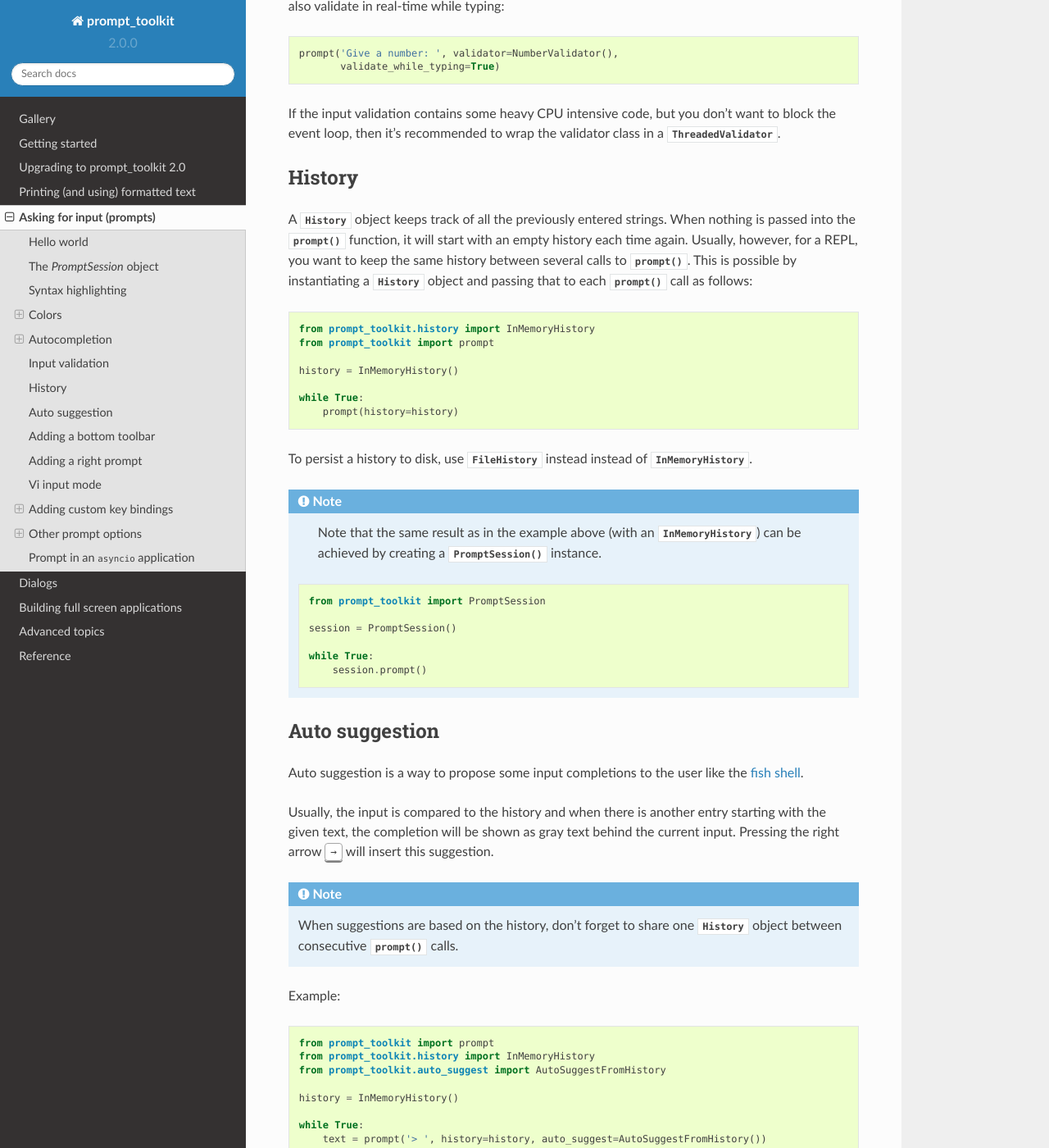
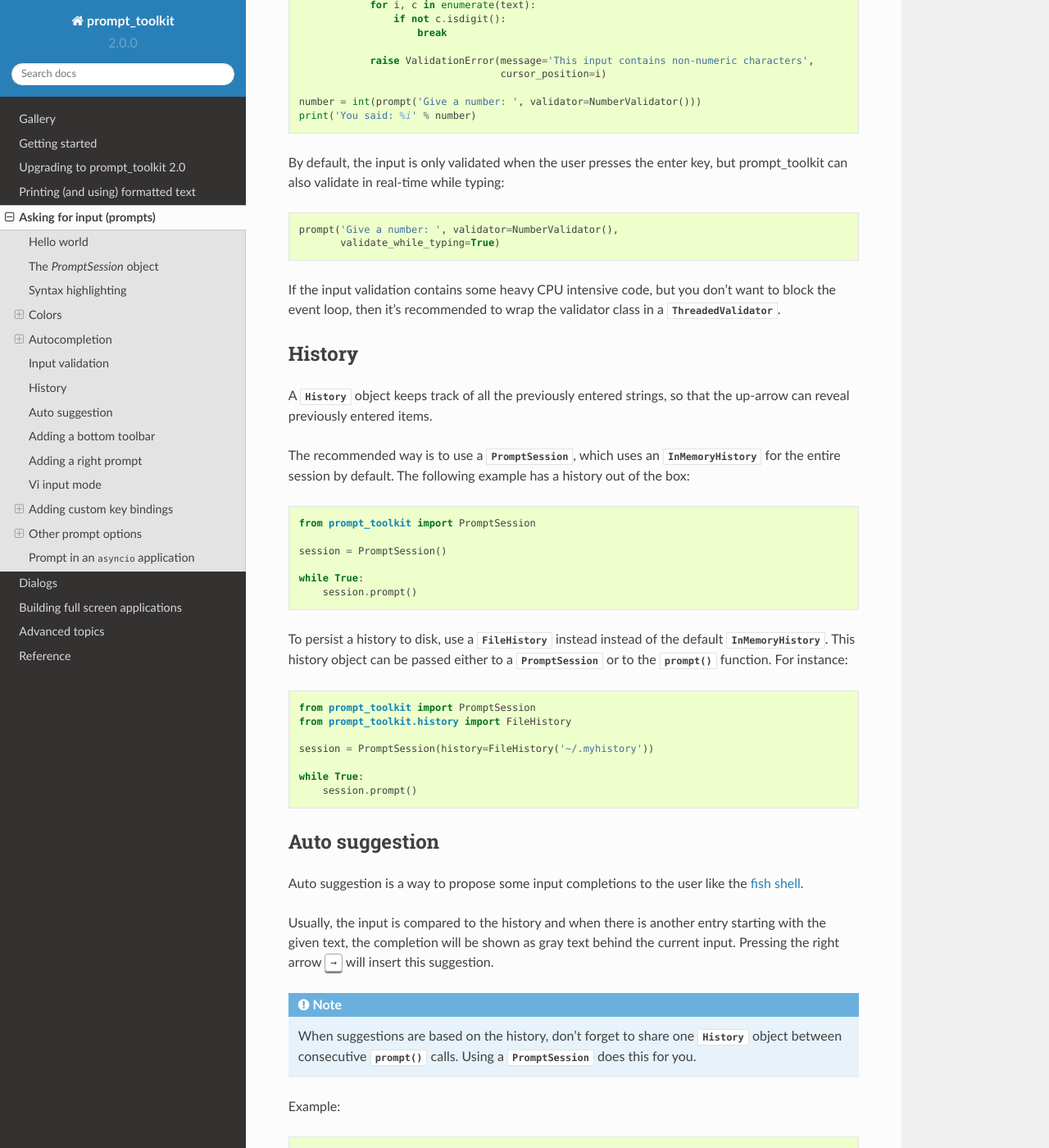
Before and after one commit to dbcli/pgcli, a Sphinx documentation site: the page built from docs/pages/asking_for_input.rst, in a window 1280 px wide and 1400 px high, scrolled down 7403 px. Shown: the whole window at 82% size. Built offline with Sphinx 7.4.7 and the Read the Docs theme 2.0.0, drawn with Linux system fonts in a browser that asks for light colours; pages that are not in the unit, such as notebooks, are missing from menus; some of the changed text lies outside the part shown.

Commit message:
Improved documentation.

```diff
--- a/docs/pages/asking_for_input.rst
+++ b/docs/pages/asking_for_input.rst
@@ -4,10 +4,13 @@ Asking for input (prompts)
 ==========================
 
 This page is about building prompts. Pieces of code that we can embed in a
-program for asking the user for input. If you want to use `prompt_toolkit` for
-building full screen terminal applications, it is probably still a good idea to
-read this first, before heading to the :ref:`building full screen applications
-<full_screen_applications>` page.
+program for asking the user for input. Even if you want to use `prompt_toolkit`
+for building full screen terminal applications, it is probably still a good
+idea to read this first, before heading to the :ref:`building full screen
+applications <full_screen_applications>` page.
+
+In this page, we will cover autocompletion, syntax highlighting, key bindings,
+and so on.
 
 
 Hello world
@@ -46,7 +49,7 @@ Instead of calling the :func:`~prompt_toolkit.shortcuts.prompt` function, it's
 also possible to create a :class:`~prompt_toolkit.shortcuts.PromptSession`
 instance followed by calling its
 :meth:`~prompt_toolkit.shortcuts.PromptSession.prompt` method for every input
-call.  This creates a kind of an input session.
+call. This creates a kind of an input session.
 
 .. code:: python
 
@@ -107,9 +110,13 @@ you can do the following:
     from prompt_toolkit.styles.pygments import style_from_pygments
 
     style = style_from_pygments(get_style_by_name('monokai'))
-    text = prompt('Enter HTML: ', lexer=PygmentsLexer(HtmlLexer), style=style)
+    text = prompt('Enter HTML: ', lexer=PygmentsLexer(HtmlLexer), style=style,
+                  include_default_pygments_style=False)
     print('You said: %s' % text)
 
+We pass ``include_default_pygments_style=False``, because otherwise, both
+styles will be merged, possibly giving slightly different colors in the outcome
+for cases where where our custom Pygments style doesn't specify a color.
 
 .. _colors:
 
@@ -186,9 +193,8 @@ Creating a custom style could be done like this:
 Coloring the prompt itself
 ^^^^^^^^^^^^^^^^^^^^^^^^^^
 
-It is possible to add some colors to the prompt itself. For this, we need a
-``get_prompt`` function. This is a function that can return a string, but also
-a list of ``(style, text)`` tuples.
+It is possible to add some colors to the prompt itself. For this, we need to
+build some :ref:`formatted text <formatted_text>`.
 
 .. code:: python
 
@@ -208,17 +214,19 @@ a list of ``(style, text)`` tuples.
         'path':     '#884444 underline',
     })
 
-    def get_prompt():
-        return [
-            ('class:username', 'john'),
-            ('class:at',       '@'),
-            ('class:host',     'localhost'),
-            ('class:colon',    ':'),
-            ('class:path',     '/user/john'),
-            ('class:pound',    '# '),
-        ]
+    message = [
+        ('class:username', 'john'),
+        ('class:at',       '@'),
+        ('class:host',     'localhost'),
+        ('class:colon',    ':'),
+        ('class:path',     '/user/john'),
+        ('class:pound',    '# '),
+    ]
 
-    text = prompt(get_prompt, style=style)
+    text = prompt(message, style=style)
+
+The `message` can be any kind of formatted text, as discussed :ref:`here
+<formatted_text>`. It can also be a callable that returns some formatted text.
 
 By default, colors are taking from the 256 color palette. If you want to have
 24bit true color, this is possible by adding the ``true_color=True`` option to
@@ -285,7 +293,7 @@ that takes a :class:`~prompt_toolkit.document.Document` and yields the current
 :class:`~prompt_toolkit.completion.Completion` instances. Each completion
 contains a portion of text, and a position.
 
-The position is used in for fixing text before the cursor. Pressing the tab key
+The position is used for fixing text before the cursor. Pressing the tab key
 could for instance turn parts of the input from lowercase to uppercase. This
 makes sense for a case insensitive completer. Or in case of a fuzzy completion,
 it could fix typos. When ``start_position`` is something negative, this amount
@@ -407,42 +415,38 @@ History
 -------
 
 A :class:`~prompt_toolkit.history.History` object keeps track of all the
-previously entered strings. When nothing is passed into the
-:func:`~prompt_toolkit.shortcuts.prompt` function, it will start with an empty
-history each time again. Usually, however, for a REPL, you want to keep the
-same history between several calls to
-:meth:`~prompt_toolkit.shortcuts.prompt`. This is possible by instantiating a
-:class:`~prompt_toolkit.history.History` object and passing that to each
-:meth:`~prompt_toolkit.shortcuts.prompt` call as follows:
+previously entered strings, so that the up-arrow can reveal previously entered
+items.
+
+The recommended way is to use a
+:class:`~prompt_toolkit.shortcuts.PromptSession`, which uses an
+:class:`~prompt_toolkit.history.InMemoryHistory` for the entire session by
+default. The following example has a history out of the box:
 
 .. code:: python
 
-    from prompt_toolkit.history import InMemoryHistory
-    from prompt_toolkit import prompt
+   from prompt_toolkit import PromptSession
 
-    history = InMemoryHistory()
+   session = PromptSession()
 
-    while True:
-        prompt(history=history)
+   while True:
+       session.prompt()
 
+To persist a history to disk, use a :class:`~prompt_toolkit.history.FileHistory`
+instead instead of the default
+:class:`~prompt_toolkit.history.InMemoryHistory`. This history object can be
+passed either to a :class:`~prompt_toolkit.shortcuts.PromptSession` or to the
+:meth:`~prompt_toolkit.shortcuts.prompt` function. For instance:
 
-To persist a history to disk, use :class:`~prompt_toolkit.history.FileHistory`
-instead instead of :class:`~prompt_toolkit.history.InMemoryHistory`.
+.. code:: python
 
-.. note::
+   from prompt_toolkit import PromptSession
+   from prompt_toolkit.history import FileHistory
 
-    Note that the same result as in the example above (with an
-    :class:`~prompt_toolkit.history.InMemoryHistory`) can be achieved by
-    creating a :func:`~prompt_toolkit.shortcuts.PromptSession` instance.
+   session = PromptSession(history=FileHistory('~/.myhistory'))
 
-   .. code:: python
-
-       from prompt_toolkit import PromptSession
-
-       session = PromptSession()
-
-       while True:
-           session.prompt()
+   while True:
+       session.prompt()
 
 
 Auto suggestion
@@ -459,20 +463,21 @@ the current input. Pressing the right arrow :kbd:`→` will insert this suggesti
 
     When suggestions are based on the history, don't forget to share one
     :class:`~prompt_toolkit.history.History` object between consecutive
-    :func:`~prompt_toolkit.shortcuts.prompt` calls.
+    :func:`~prompt_toolkit.shortcuts.prompt` calls. Using a
+    :class:`~prompt_toolkit.prompt.PromptSession` does this for you.
 
 Example:
 
 .. code:: python
 
-    from prompt_toolkit import prompt
+    from prompt_toolkit import PromptSession
     from prompt_toolkit.history import InMemoryHistory
     from prompt_toolkit.auto_suggest import AutoSuggestFromHistory
 
-    history = InMemoryHistory()
+    session = PromptSession()
 
     while True:
-        text = prompt('> ', history=history, auto_suggest=AutoSuggestFromHistory())
+        text = session.prompt('> ', auto_suggest=AutoSuggestFromHistory())
         print('You said: %s' % text)
 
 
@@ -566,7 +571,7 @@ By default, every prompt already has a set of key bindings which implements the
 usual Vi or Emacs behaviour. We can extend this by passing another
 :class:`~prompt_toolkit.key_binding.KeyBindings` instance to the
 ``key_bindings`` argument of the :func:`~prompt_toolkit.shortcuts.prompt`
-function.
+function or the :class:`~prompt_toolkit.shortcuts.PromptSession` class.
 
 An example of a prompt that prints ``'hello world'`` when :kbd:`Control-T` is pressed.
 
@@ -674,7 +679,8 @@ Using control-space for completion
 ^^^^^^^^^^^^^^^^^^^^^^^^^^^^^^^^^^
 
 An popular short cut that people sometimes use it to use control-space for
-opening the autocompletion menu.
+opening the autocompletion menu instead of the tab key. This can be done with
+the following key binding.
 
 .. code:: python
 
@@ -710,15 +716,16 @@ of accepting and returning the input. The user will now have to press
 :kbd:`Enter`.)
 
 It is possible to specify a continuation prompt. This works by passing a
-``get_continuation_tokens`` callable to ``prompt``. This function can return a
-list of ``(style, text)`` tuples. The width of the returned text should not
-exceed the given width. (The width of the prompt margin is defined by the
-prompt.)
+``prompt_continuation`` callable to ``prompt``. This function is supposed to
+return formatted text, or a list of ``(style, text)`` tuples. The width of the
+returned text should not exceed the given width. (The width of the prompt
+margin is defined by the prompt.)
 
 .. code:: python
 
     def prompt_continuation(width):
-        return [('', '.' * width)]
+        return '.' * width
+        # Or: return [('', '.' * width)]
 
     prompt('> ', multiline=True, prompt_continuation=prompt_continuation)
 
@@ -756,7 +763,7 @@ Line wrapping
 ^^^^^^^^^^^^^
 
 Line wrapping is enabled by default. This is what most people are used to and
-this is what GNU readline does. When it is disabled, the input string will
+this is what GNU Readline does. When it is disabled, the input string will
 scroll horizontally.
 
 .. code:: python
@@ -793,13 +800,18 @@ interface to run in another thread. (If we have custom key bindings for
 instance, it would be better to run them in the same thread as the other code.)
 
 The answer is to run the prompt_toolkit interface on top of the asyncio event
-loop. Prompting the user for input is as simple as calling
+loop. First we have to tell prompt_toolkit to use the asyncio event loop. Then
+prompting the user for input is as simple as calling
 :func:`~prompt_toolkit.shortcuts.prompt` with the `async_=True` argument.
 
 .. code:: python
 
     from prompt_toolkit import prompt
+    from prompt_toolkit.eventloop.defaults import use_asyncio_event_loop
     from prompt_toolkit.patch_stdout import patch_stdout
+
+    # Tell prompt_toolkit to use the asyncio event loop.
+    use_asyncio_event_loop()
 
     async def my_coroutine():
         while True:
--- a/docs/pages/getting_started.rst
+++ b/docs/pages/getting_started.rst
@@ -76,6 +76,7 @@ in the repository.
 
 - Secondly, go through the :ref:`asking for input <asking_for_input>` section.
   This is useful for almost any use case, even for full screen applications.
+  It covers autocompletions, syntax highlighting, key bindings, and so on.
 
 - Then, learn about :ref:`dialogs`, which is easy and fun.
 
--- a/prompt_toolkit/__init__.py
+++ b/prompt_toolkit/__init__.py
@@ -6,7 +6,7 @@ Author: Jonathan Slenders
 
 Description: prompt_toolkit is a Library for building powerful interactive
              command lines in Python.  It can be a replacement for GNU
-             readline, but it can be much more than that.
+             Readline, but it can be much more than that.
 
 See the examples directory to learn about the usage.
 
```
Also changed, not shown: other parts of docs/pages/asking_for_input.rst (+5 -5 lines), docs/pages/full_screen_apps.rst (+31 -3 lines), docs/pages/printing_text.rst (+30 -16 lines), docs/pages/reference.rst (+10 -4 lines), docs/pages/upgrading.rst (+55 -14 lines), 7 other files.
